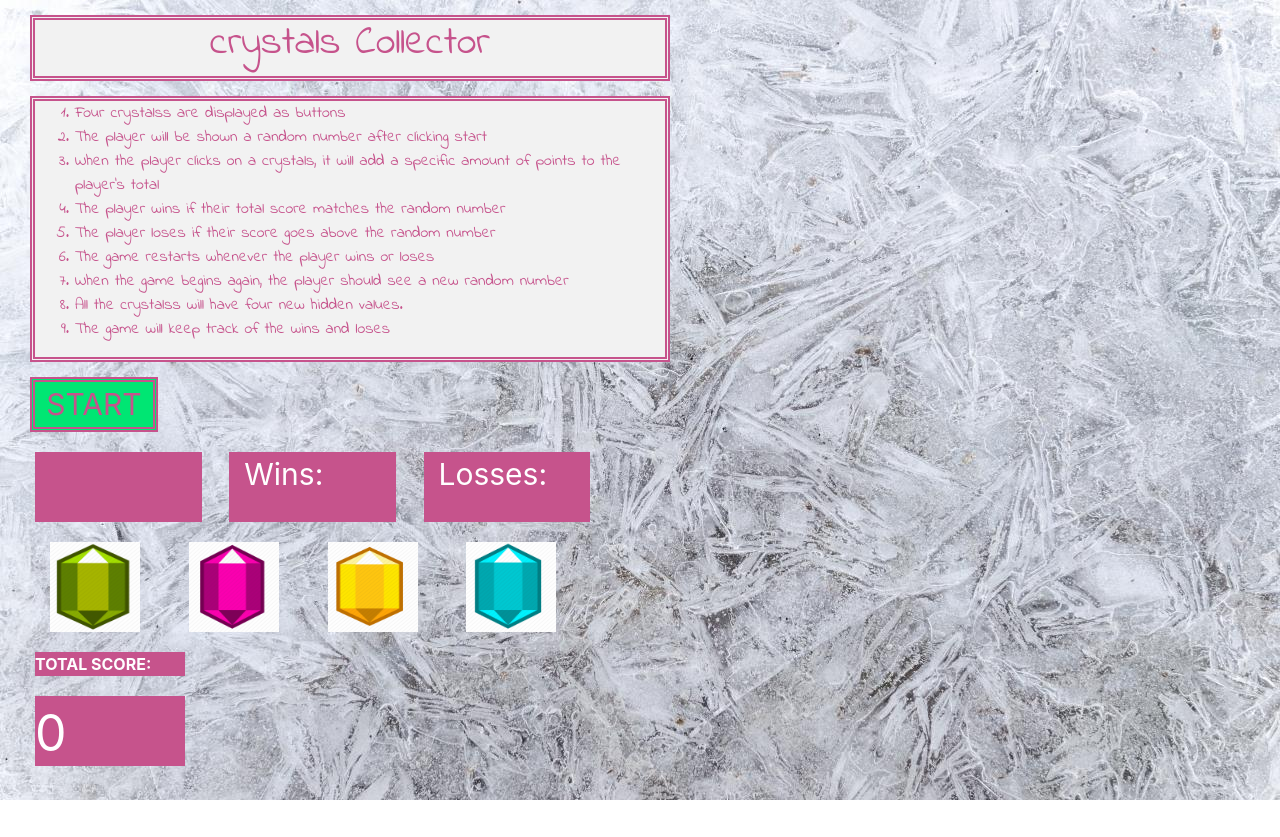
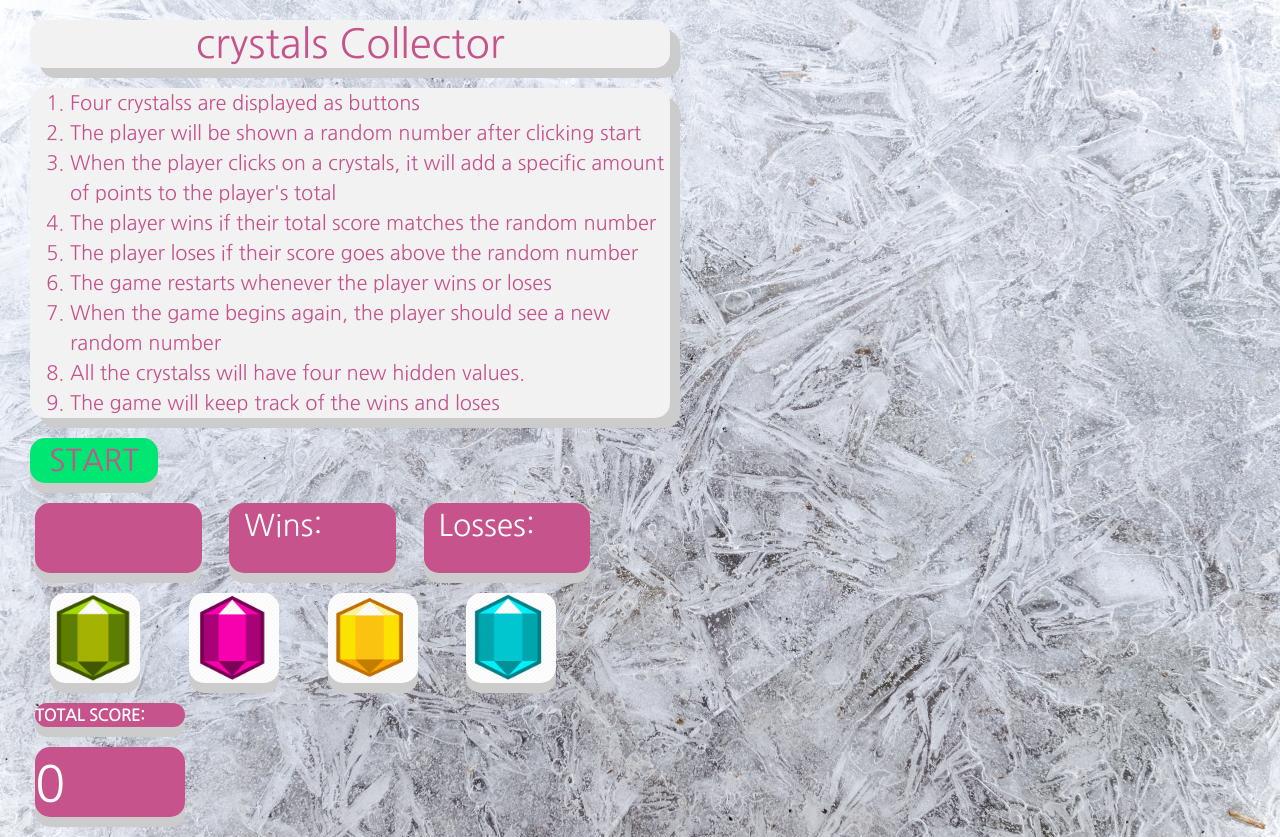
Before and after one commit to SadiyaJiru/unit-4-game, a plain HTML site: page index.html in a window 1280 px wide. Before the commit the page ends 800 px from the top, so only its background shows below. Drawn offline with nearby package versions, Linux system fonts and the light colour scheme; a web font is replaced by a local one.

Commit message:
changed a little css

```diff
--- a/assets/css/style.css
+++ b/assets/css/style.css
@@ -5,6 +5,7 @@
 /*---------------------------------------*/
 body {
   background-image: url(../images/crystals.jpg);
+  background-repeat: no-repeat;
 }
 img {
   width: 100px;
@@ -12,71 +13,92 @@ img {
 
 header {
   background-color: #f2f2f2;
-  border-style: double;
-  border-width: 5px;
-  font-family: 'Indie Flower';
-  margin: 15px 30px;
+  font-family: "Nanum Gothic", sans-serif;
+  margin: 20px 30px;
   width: 50%;
   font-size: 40px;
   color: #c6538c;
   text-align: center;
+  border-radius: 15px;
+  box-shadow: 10px 10px  #cccccc;
 }
 .intro {
-  border-style: double;
-  border-width: 5px;
-  font-family: 'Indie Flower';
+  font-size: 20px;
+  font-family: "Nanum Gothic", sans-serif;
   background-color: #f2f2f2;
-  margin: 15px 30px; /*top/bottom and left/right*/
+  margin: 20px 30px; /*top/bottom and left/right*/
   color: #c6538c;
   width: 50%;
+
+  border-radius: 15px;
+  box-shadow: 10px 10px  #cccccc;
 }
-#startButton{
+#startButton {
+  font-family: "Nanum Gothic", sans-serif;
   color: #c6538c;
   background-color: #00e673;
   text-align: center;
   margin: 15px 30px;
   width: 10%;
-    border-style: double;
-    border-width: 5px;
   font-size: 30px;
+
+  border-radius: 15px;
+  box-shadow: 0 10px #cccccc;
 }
 
-.wins, .loss{
+.wins,
+.loss {
+  font-family: "Nanum Gothic", sans-serif;
   margin-left: 5%;
   background: #c6538c;
   color: white;
   font-size: 30px;
-
+  border-radius: 15px;
+  box-shadow: 0 10px #cccccc;
 }
 .randomNumber {
+  font-family: "Nanum Gothic", sans-serif;
   height: 70px;
-  background:#c6538c;
+  background: #c6538c;
   color: white;
   float: left;
   font-size: 50px;
+  border-radius: 15px;
+  box-shadow: 0 10px #cccccc;
 }
 .userScoreTitle {
-    background:#c6538c;
+  font-family: "Nanum Gothic", sans-serif;
+  background: #c6538c;
   width: 150px;
   color: white;
   font-weight: bold;
 
+  border-radius: 15px;
+  box-shadow: 0 10px #cccccc;
 }
 .userScore {
-  background:#c6538c;
+  font-family: "Nanum Gothic", sans-serif;
+  background: #c6538c;
   width: 150px;
   height: 70px;
   color: white;
   font-size: 50px;
+
+  border-radius: 15px;
+  box-shadow: 0 10px #cccccc;
 }
-.myRow{
+.myRow {
   width: 50%;
-    margin: 20px
+  margin: 20px;
 }
-.container{
+.container {
   margin-left: 0px; /*top/bottom and left/right*/
 }
-img{
+img {
   width: 90px;
-    height: 90px
+  height: 90px;
+  color: gray;
+  border: none;
+  border-radius: 15px;
+  box-shadow: 0 10px #cccccc;
 }
--- a/index.html
+++ b/index.html
@@ -8,8 +8,7 @@
 
 
     <!--Google Font-->
-    <link href="https://fonts.googleapis.com/css?family=Indie+Flower|Kirang+Haerang" rel="stylesheet">
-    <link rel="stylesheet" href="https://stackpath.bootstrapcdn.com/bootstrap/4.1.2/css/bootstrap.min.css" integrity="sha384-Smlep5jCw/wG7hdkwQ/Z5nLIefveQRIY9nfy6xoR1uRYBtpZgI6339F5dgvm/e9B"
+    <link href="https://fonts.googleapis.com/css?family=Nanum+Gothic" rel="stylesheet">    <link rel="stylesheet" href="https://stackpath.bootstrapcdn.com/bootstrap/4.1.2/css/bootstrap.min.css" integrity="sha384-Smlep5jCw/wG7hdkwQ/Z5nLIefveQRIY9nfy6xoR1uRYBtpZgI6339F5dgvm/e9B"
         crossorigin="anonymous">
     <!--JS LINKS FROM BS-->
     <script src="https://code.jquery.com/jquery-3.3.1.slim.min.js" integrity="sha384-q8i/X+965DzO0rT7abK41JStQIAqVgRVzpbzo5smXKp4YfRvH+8abtTE1Pi6jizo"
```
Also changed, not shown: assets/images/pinkback.png (added), assets/images/purplebackground.png (added). Lines whose indentation alone changed are shown as unchanged.
